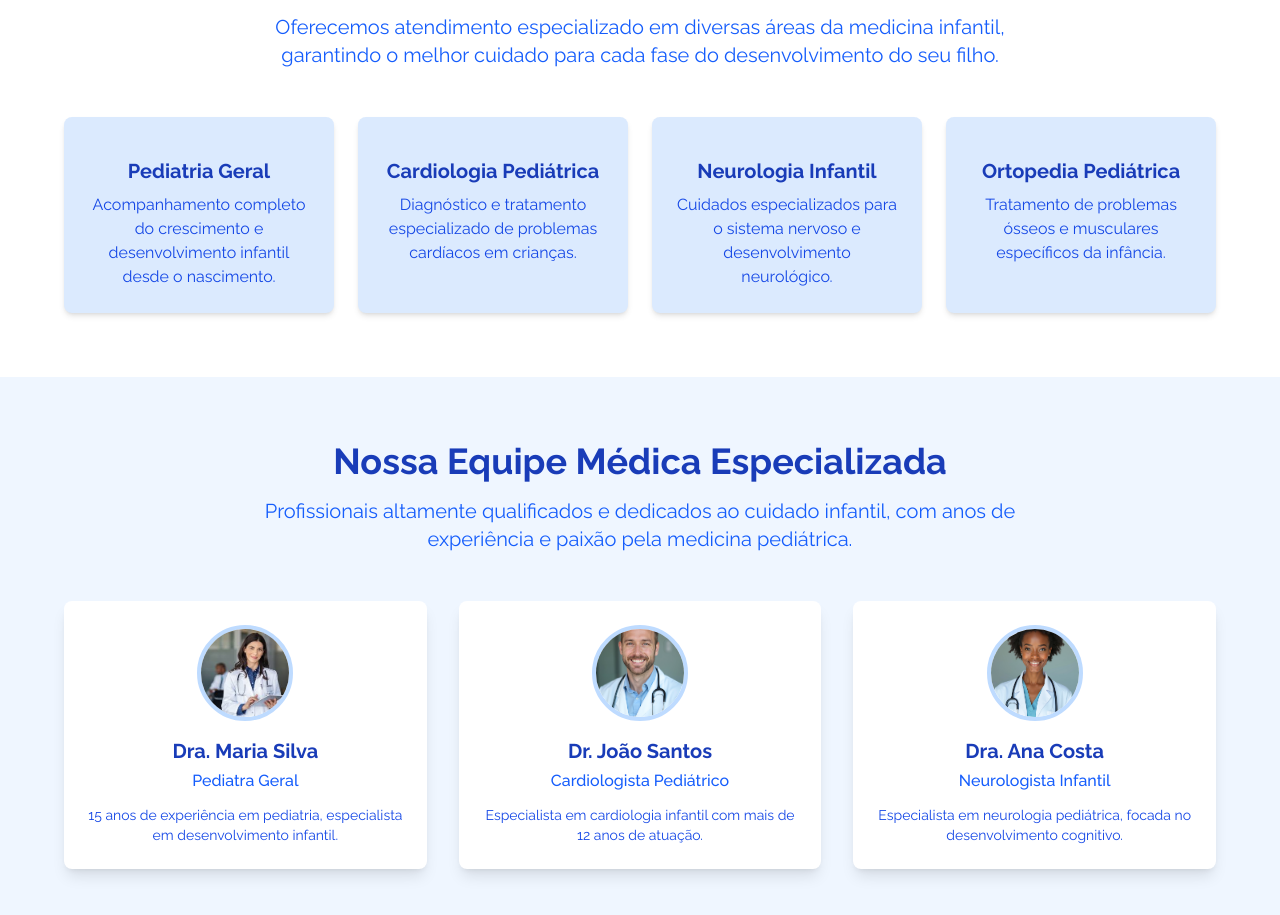
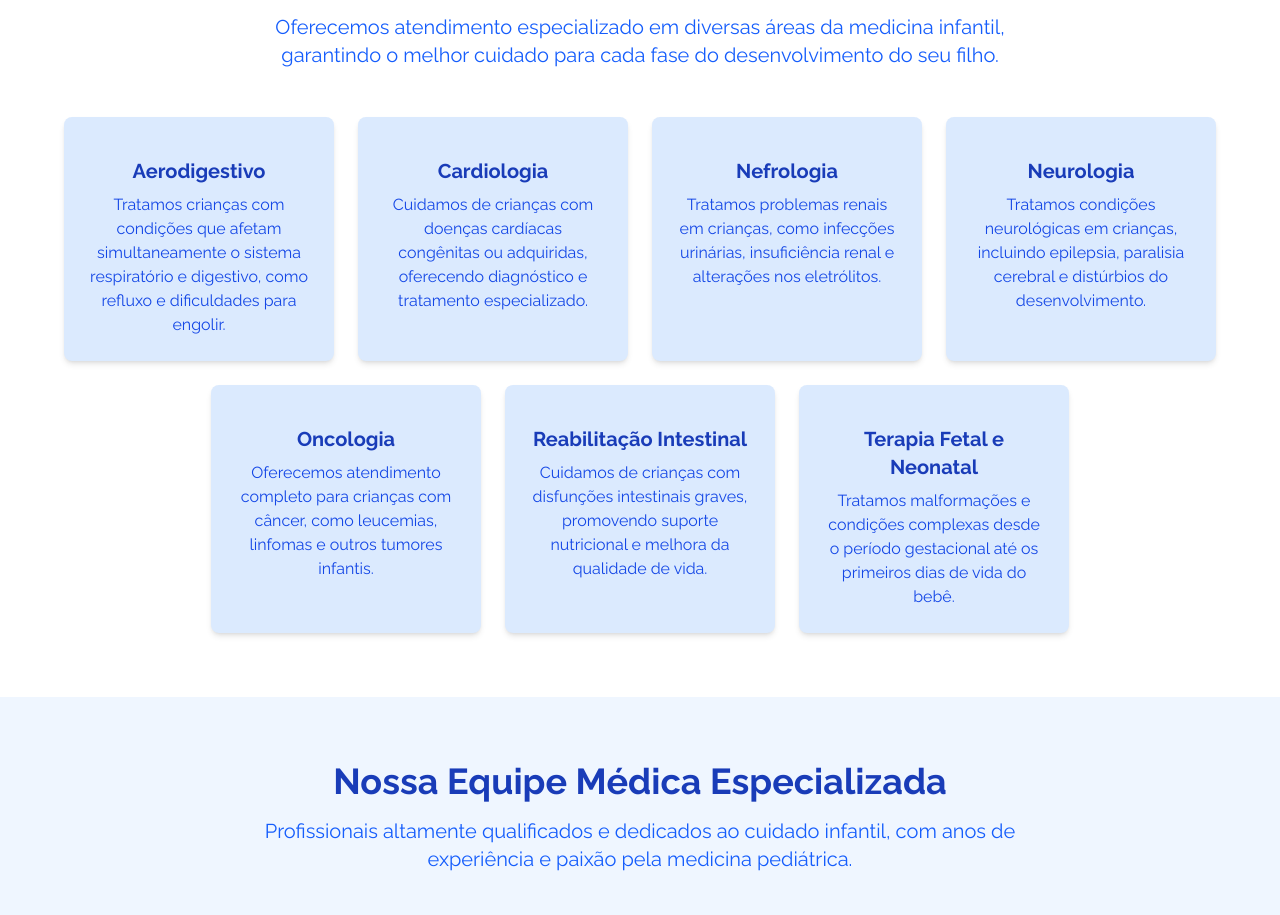
Before and after one commit to Quick-Triage/sprint4-frontEnd, a plain HTML site: page index.html in a window 1280 px wide. Shown: the part 2131-3046 px from the top of the page. Drawn offline with nearby package versions, Linux system fonts and the light colour scheme.

Commit message:
ajustando grid de especialidades no index

```diff
--- a/index.html
+++ b/index.html
@@ -77,7 +77,7 @@
 			<a href="/triagem.html" class="mx-5">
 				<button class="px-8 py-3 text-lg font-bold rounded bg-blue-400 text-blue-950 cursor-pointer hover:bg-blue-800 hover:text-blue-300 transition hover:scale-105">Iniciar Triagem</button>
 			</a>
-			<a href="/triagemSobre.html">
+			<a href="/triagem.html#triagem">
 				<button class="px-8 py-3 text-lg font-bold rounded bg-blue-400 text-blue-950 cursor-pointer hover:bg-blue-800 hover:text-blue-300 transition hover:scale-105">Saiba Mais</button>
 			</a>
 		</div>
@@ -160,36 +160,60 @@
 			</p>
 		</div>
 
-		<div class="grid md:grid-cols-2 lg:grid-cols-4 gap-6">
-			<div class="bg-blue-100 shadow-md rounded-lg p-6 text-center hover:shadow-lg transition-shadow duration-300">
+		<div class="grid md:grid-cols-4 lg:grid-cols-8 gap-6">
+			<div class="bg-blue-100 shadow-md rounded-lg p-6 text-center hover:shadow-lg  duration-300 lg:col-start-1 lg:col-span-2 md:col-start-1 md:col-span-2 transition hover:scale-103">
 				<div class="text-4xl mb-4"></div>
-				<h3 class="text-xl font-bold text-blue-800 mb-2">Pediatria Geral</h3>
+				<h3 class="text-xl font-bold text-blue-800 mb-2">Aerodigestivo</h3>
 				<p class="text-blue-700">
-					Acompanhamento completo do crescimento e desenvolvimento infantil desde o nascimento.
+					Tratamos crianças com condições que afetam simultaneamente o sistema respiratório e digestivo, como refluxo e dificuldades para engolir.
 				</p>
 			</div>
 
-			<div class="bg-blue-100 shadow-md rounded-lg p-6 text-center hover:shadow-lg transition-shadow duration-300">
+			<div class="bg-blue-100 shadow-md rounded-lg p-6 text-center hover:shadow-lg dur3tion-300 lg:col-start-3 lg:col-span-2 md:col-start-3 md:col-span-2 transition hover:scale-105">
 				<div class="text-4xl mb-4"></div>
-				<h3 class="text-xl font-bold text-blue-800 mb-2">Cardiologia Pediátrica</h3>
+				<h3 class="text-xl font-bold text-blue-800 mb-2">Cardiologia</h3>
 				<p class="text-blue-700">
-					Diagnóstico e tratamento especializado de problemas cardíacos em crianças.
+					Cuidamos de crianças com doenças cardíacas congênitas ou adquiridas, oferecendo diagnóstico e tratamento especializado.
 				</p>
 			</div>
 
-			<div class="bg-blue-100 shadow-md rounded-lg p-6 text-center hover:shadow-lg transition-shadow duration-300">
+			<div class="bg-blue-100 shadow-md rounded-lg p-6 text-center hover:shadow-lg duration-300 lg:col-start-5 lg:col-span-2 md:col-start-1 md:col-span-2 transition hover:scale-103">
 				<div class="text-4xl mb-4"></div>
-				<h3 class="text-xl font-bold text-blue-800 mb-2">Neurologia Infantil</h3>
+				<h3 class="text-xl font-bold text-blue-800 mb-2">Nefrologia</h3>
 				<p class="text-blue-700">
-					Cuidados especializados para o sistema nervoso e desenvolvimento neurológico.
+					Tratamos problemas renais em crianças, como infecções urinárias, insuficiência renal e alterações nos eletrólitos.
 				</p>
 			</div>
 
-			<div class="bg-blue-100 shadow-md rounded-lg p-6 text-center hover:shadow-lg transition-shadow duration-300">
+			<div class="bg-blue-100 shadow-md rounded-lg p-6 text-center hover:shadow-lg duration-300 lg:col-start-7 lg:col-span-2 md:col-start-3 md:col-span-2 transition hover:scale-103">
 				<div class="text-4xl mb-4"></div>
-				<h3 class="text-xl font-bold text-blue-800 mb-2">Ortopedia Pediátrica</h3>
+				<h3 class="text-xl font-bold text-blue-800 mb-2">Neurologia</h3>
 				<p class="text-blue-700">
-					Tratamento de problemas ósseos e musculares específicos da infância.
+					Tratamos condições neurológicas em crianças, incluindo epilepsia, paralisia cerebral e distúrbios do desenvolvimento.
+				</p>
+			</div>
+
+			<div class="bg-blue-100 shadow-md rounded-lg p-6 text-center hover:shadow-lg duration-300 lg:col-start-2 lg:col-span-2 md:col-start-1 md:col-span-2 transition hover:scale-103">
+				<div class="text-4xl mb-4"></div>
+				<h3 class="text-xl font-bold text-blue-800 mb-2">Oncologia</h3>
+				<p class="text-blue-700">
+					Oferecemos atendimento completo para crianças com câncer, como leucemias, linfomas e outros tumores infantis.
+				</p>
+			</div>
+
+			<div class="bg-blue-100 shadow-md rounded-lg p-6 text-center hover:shadow-lg duration-300 lg:col-start-4 lg:col-span-2 md:col-start-3 md:col-span-2 transition hover:scale-103">
+				<div class="text-4xl mb-4"></div>
+				<h3 class="text-xl font-bold text-blue-800 mb-2">Reabilitação Intestinal</h3>
+				<p class="text-blue-700">
+					Cuidamos de crianças com disfunções intestinais graves, promovendo suporte nutricional e melhora da qualidade de vida.
+				</p>
+			</div>
+
+			<div class="bg-blue-100 shadow-md rounded-lg p-6 text-center hover:shadow-lg duration-300 lg:col-start-6 lg:col-span-2 md:col-start-2 md:col-span-2 transition hover:scale-105">
+				<div class="text-4xl mb-4"></div>
+				<h3 class="text-xl font-bold text-blue-800 mb-2">Terapia Fetal e Neonatal</h3>
+				<p class="text-blue-700">
+					Tratamos malformações e condições complexas desde o período gestacional até os primeiros dias de vida do bebê.
 				</p>
 			</div>
 		</div>
```
